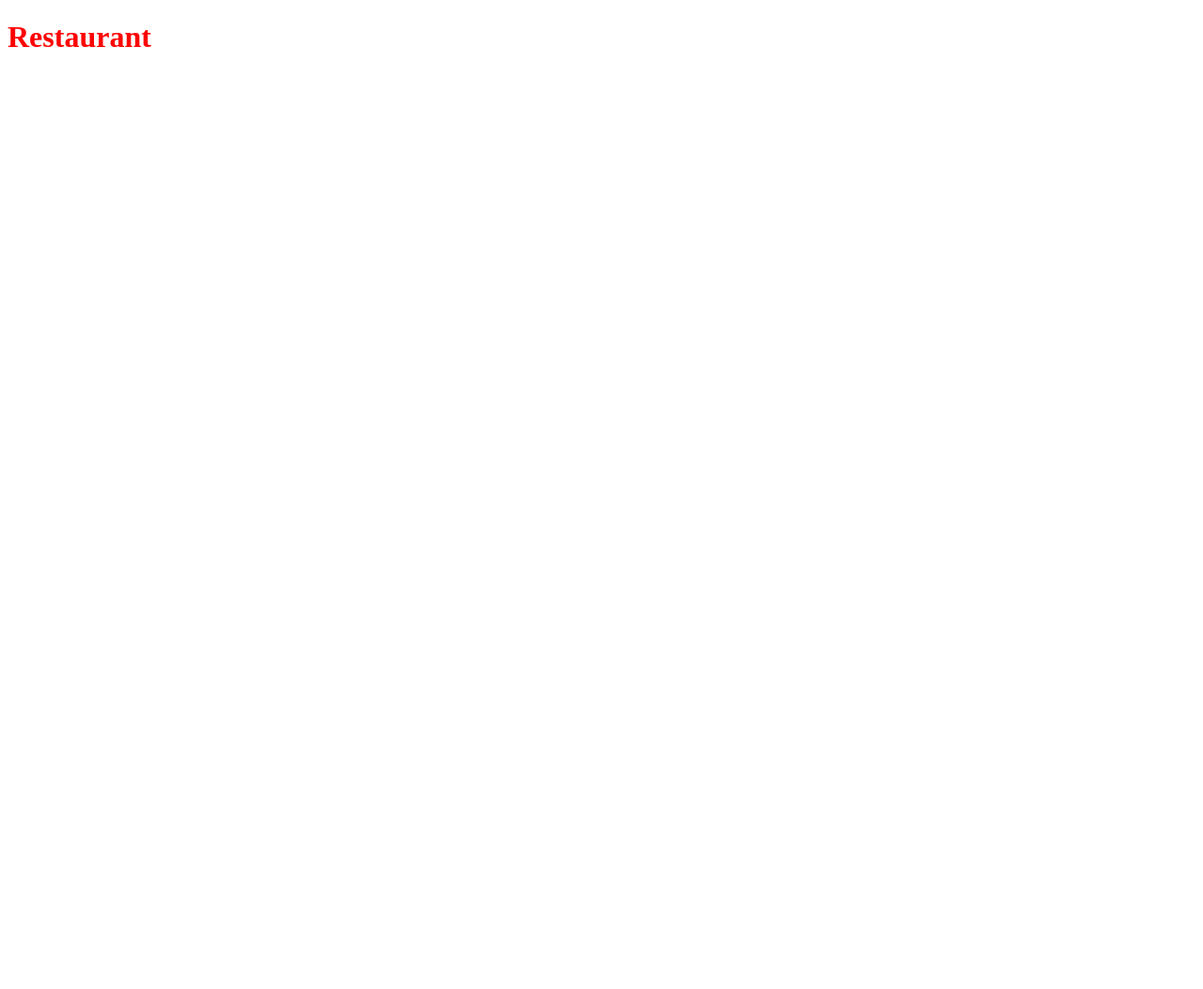
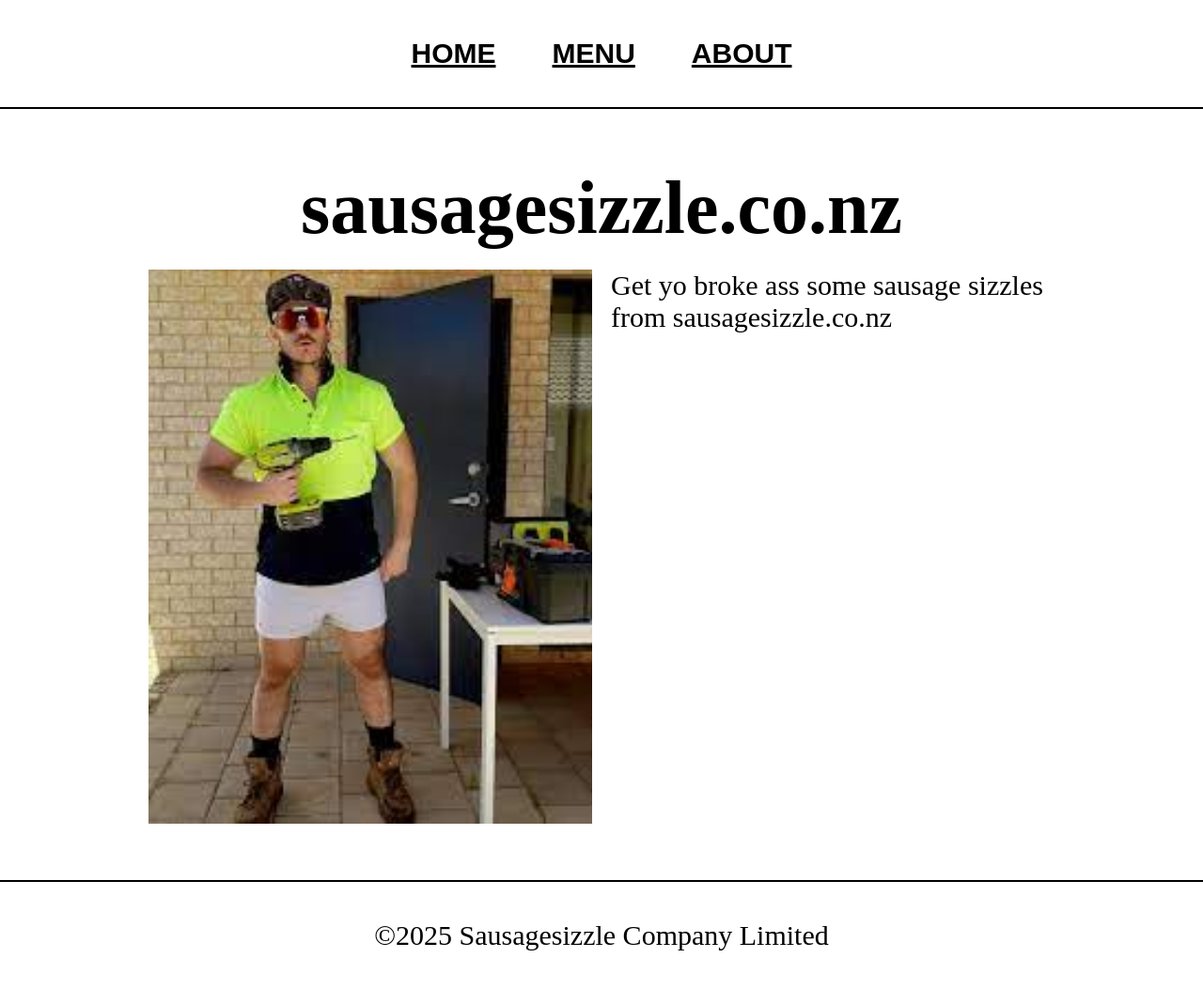
Before and after one commit to tio0o0o0o/restaurant, a website built with webpack: page src/template.html in a window 1280 px wide. Shown: the whole page at 94% size. Before the commit the page ends 800 px from the top, so only its background shows below. Built offline with nearby package versions, Linux system fonts and the light colour scheme.

Commit message:
feat: Add homepage content

```diff
--- a/package.json
+++ b/package.json
@@ -1,6 +1,7 @@
 {
   "devDependencies": {
     "css-loader": "^7.1.2",
+    "html-loader": "^5.1.0",
     "html-webpack-plugin": "^5.6.3",
     "style-loader": "^4.0.0",
     "webpack": "^5.97.1",
--- a/src/index.js
+++ b/src/index.js
@@ -1 +1,4 @@
-import "./style.css";
+import "./styles/style.css";
+import "./styles/home.css";
+
+alert("Server started");
--- a/src/style.css
+++ /dev/null
@@ -1,3 +0,0 @@
-h1 {
-    color: red;
-}
--- /dev/null
+++ b/src/styles/home.css
@@ -0,0 +1,22 @@
+h1 {
+    text-align: center;
+    font-size: 80px;
+    margin-top: 60px;
+}
+
+.imageAndText {
+    display: grid;
+    grid-template-columns: 1fr 1fr;
+    font-size: 30px;
+    margin: 20px 0 60px 0;
+    gap: 20px;
+
+    & p {
+        width: 75%;
+    }
+
+    & img {
+        width: 75%;
+        justify-self: end;
+    }
+}
--- /dev/null
+++ b/src/styles/style.css
@@ -0,0 +1,34 @@
+*, *::after, *::before {
+    margin: 0;
+    padding: 0;
+    box-sizing: border-box;
+}
+
+header {
+    display: flex;
+    justify-content: center;
+    padding: 40px 0;
+    border-bottom: 2px solid black;
+    margin-bottom: 20px;
+}
+
+nav {
+    display: flex;
+    gap: 60px;
+
+    & button {
+        font-size: 30px;
+        background-color: transparent;
+        border: none;
+        text-decoration: underline;
+        font-weight: bold;
+        cursor: pointer;
+    }
+}
+
+footer {
+    text-align: center;
+    border-top: 2px solid black;
+    padding: 40px 0;
+    font-size: 30px;
+}
--- a/src/template.html
+++ b/src/template.html
@@ -6,6 +6,22 @@
     <title>Restaurant</title>
 </head>
 <body>
-    <h1>Restaurant</h1>
+    <header>
+        <nav>
+            <button>HOME</button>
+            <button>MENU</button>
+            <button>ABOUT</button>
+        </nav>
+    </header>
+    <div id="content">
+        <h1>sausagesizzle.co.nz</h1>
+        <div class="imageAndText">
+            <img src="./assets/images/tradie.jpeg" alt="Tradie">
+            <p>Get yo broke ass some sausage sizzles from sausagesizzle.co.nz</p>
+        </div>
+    </div>
+    <footer>
+        <p>©2025 Sausagesizzle Company Limited</p>
+    </footer>
 </body>
 </html>
--- a/webpack.config.js
+++ b/webpack.config.js
@@ -19,6 +19,14 @@ module.exports = {
             {
                 test: /\.css$/i,
                 use: ["style-loader", "css-loader"]
+            },
+            {
+                test: /\.html$/i,
+                loader: "html-loader"
+            },
+            {
+                test: /\.(jpg|jpeg|png|svg|gif)$/i,
+                type: "asset/resource"
             }
         ]
     }
```
Also changed, not shown: src/assets/images/tradie.jpeg (added), 1 other file.
